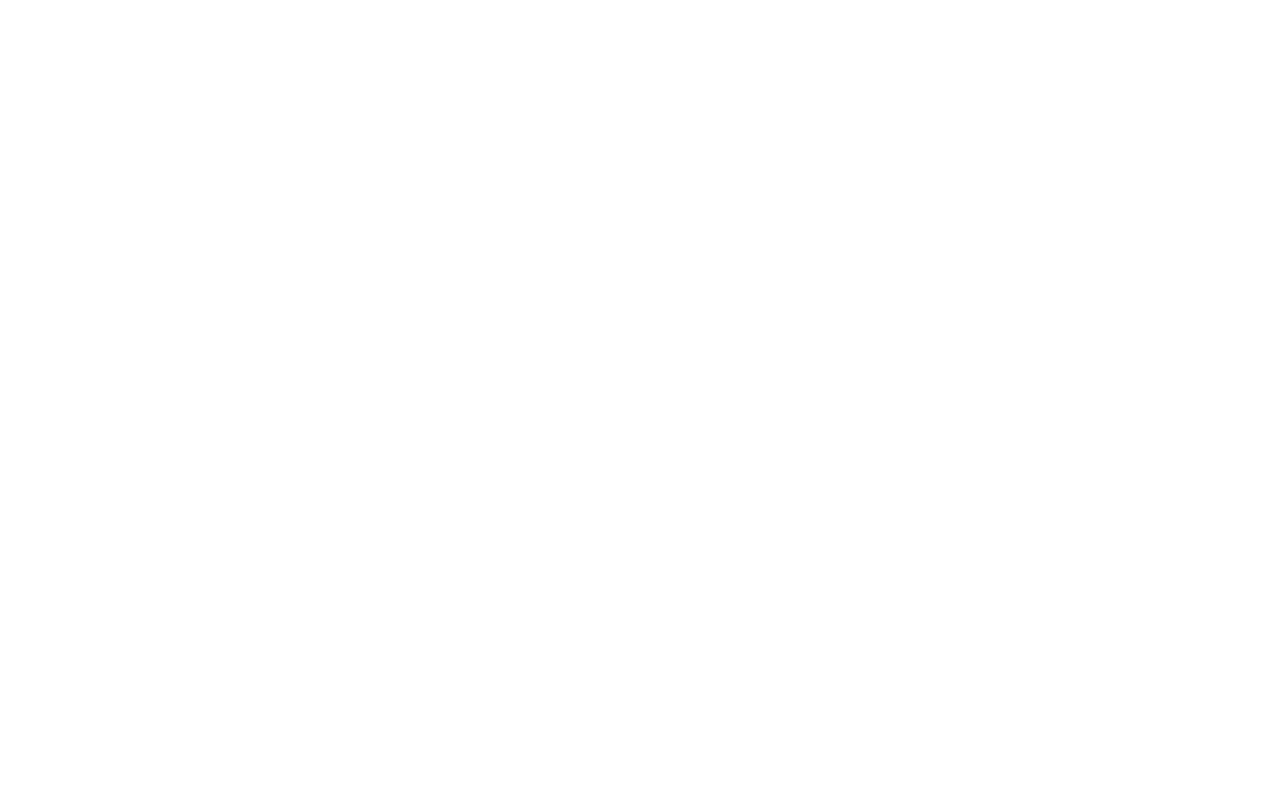
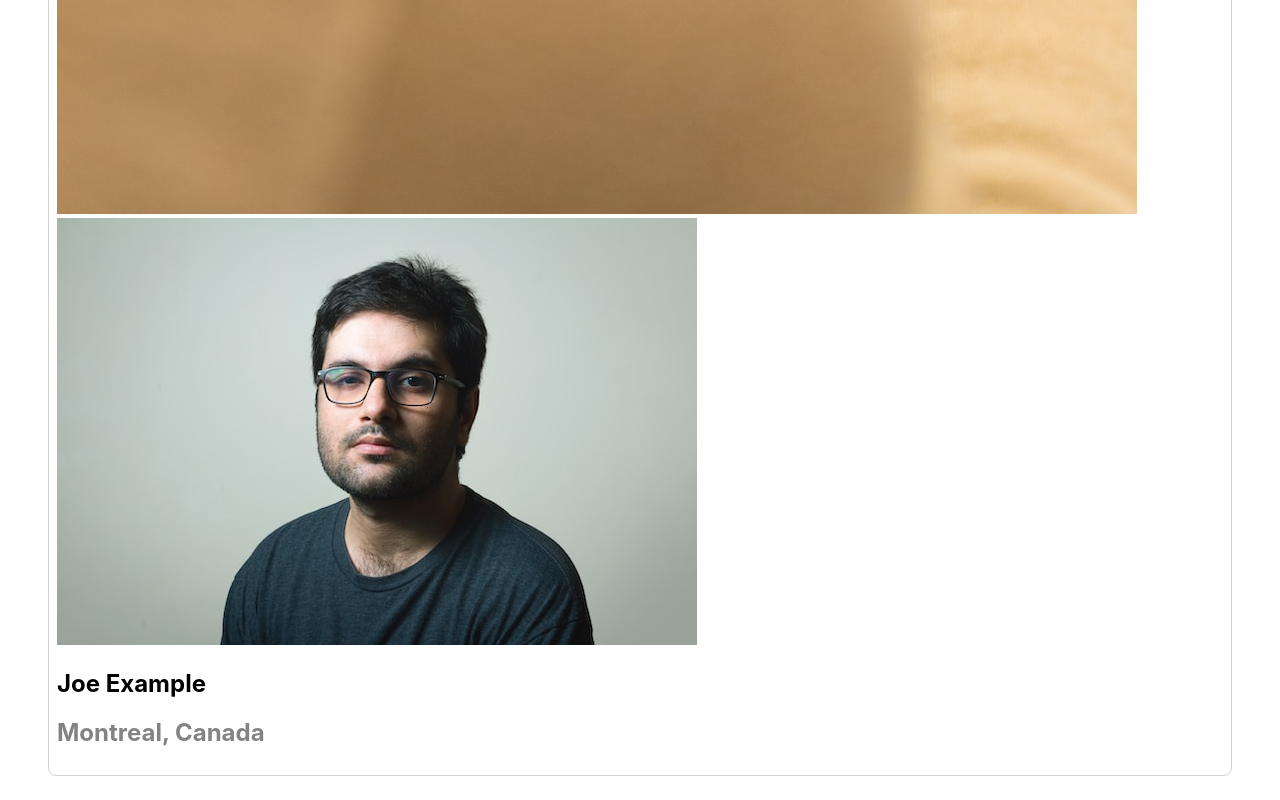
Before and after one commit to mbahenryemeka/photolabs-starter, a React (Create React App) app in the folder frontend/: page / in a window 1280 px wide. Shown: the part 1740-2540 px from the top of the page. Before the commit the page ends 800 px from the top, so only its background shows below. Built offline with nearby package versions, Linux system fonts and the light colour scheme; the HTML template or start-up script is replaced by a standard one.

Commit message:
pass probs from parents to child for the single object sample

```diff
--- a/frontend/src/App.jsx
+++ b/frontend/src/App.jsx
@@ -3,11 +3,32 @@
 import PhotoListItem from './components/PhotoListItem';
 import './App.scss';
 
+const sampleDataForPhotoListItem = {
+  id: "1",
+  location: {
+    city: "Montreal",
+    country: "Canada",
+  },
+  imageSource: `${process.env.PUBLIC_URL}/Image-1-Regular.jpeg`,
+  username: "Joe Example",
+  profile: `${process.env.PUBLIC_URL}/profile-1.jpg`,
+};
+
+// step 1, loop through the sample data for list item using the map method
+
+
+
 // Note: Rendering a single component to build components in isolation
 const App = () => {
   return (
     <div className="App">
-      <PhotoListItem/>
+      <PhotoListItem
+      id={sampleDataForPhotoListItem.id}
+      location={sampleDataForPhotoListItem.location}
+      imageSource={sampleDataForPhotoListItem.imageSource}
+      username={sampleDataForPhotoListItem.username}
+      profile={sampleDataForPhotoListItem.profile}
+      />
     </div>
   );
 };
--- a/frontend/src/components/PhotoListItem.jsx
+++ b/frontend/src/components/PhotoListItem.jsx
@@ -3,19 +3,17 @@
 import "../styles/PhotoListItem.scss";
 
 
-const sampleDataForPhotoListItem = {
-  id: "1",
-  location: {
-    city: "Montreal",
-    country: "Canada",
-  },
-  imageSource: `${process.env.PUBLIC_URL}/Image-1-Regular.jpeg`,
-  username: "Joe Example",
-  profile: `${process.env.PUBLIC_URL}/profile-1.jpg`,
-};
 
-const PhotoListItem = () => {
-  /* Insert React */
+const PhotoListItem = (props) => {
+  const {id, location, imageSource, username, profile } = props;
+  return (
+    <div className="photo-list__item">
+      <img  src={imageSource} alt="" />
+      <img src={profile} alt="" />
+      <h2>{username}</h2>
+      <h2 className="photo-list__user-location">{location.city}, {location.country}</h2>
+    </div>
+  );
 };
 
 export default PhotoListItem;
```
Also changed, not shown: frontend/src/styles/PhotoListItem.scss (line endings or trailing spaces), 1 other file (tests, documents, lock files or other folders).
